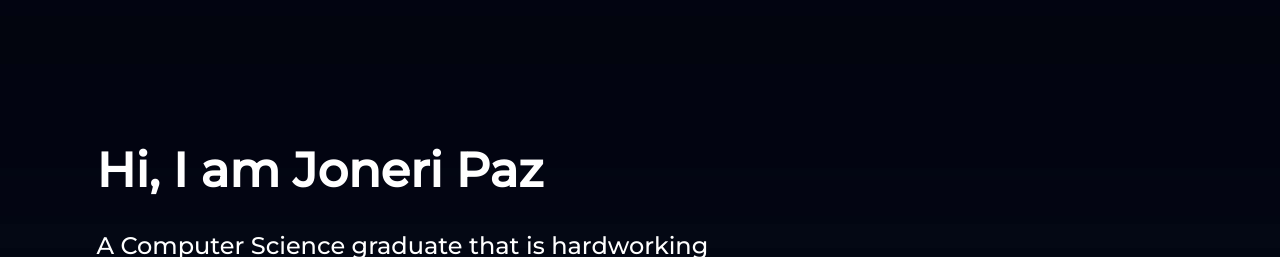
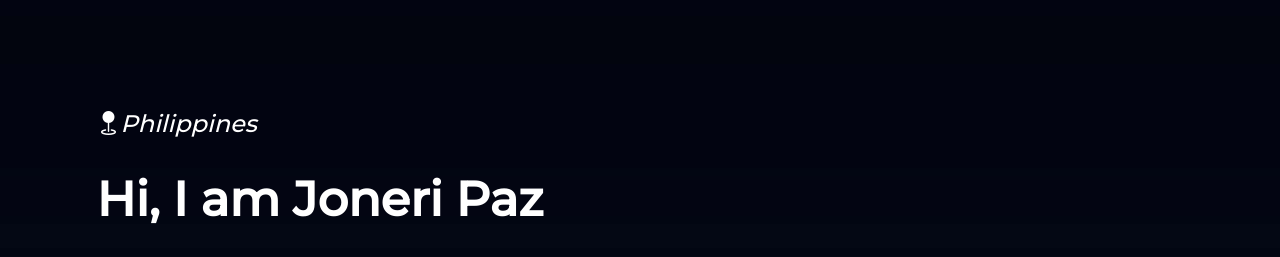
Before and after one commit to jonerip/personal-portfolio, a plain HTML site: page index.html in a window 1280 px wide. Shown: the top 257 px of the page. Drawn offline with nearby package versions, Linux system fonts and the light colour scheme.

Commit message:
added location and logo

```diff
--- a/index.html
+++ b/index.html
@@ -9,6 +9,7 @@
 </head>
 <body>
     <div class="container">
+        <i class="bi bi-geo-fill">Philippines</i>
         <h1>Hi, I am Joneri Paz</h1>
         <p>A Computer Science graduate that is hardworking <br> and willing
             to learn new things that will enhance <br> my overall knowledge
```
